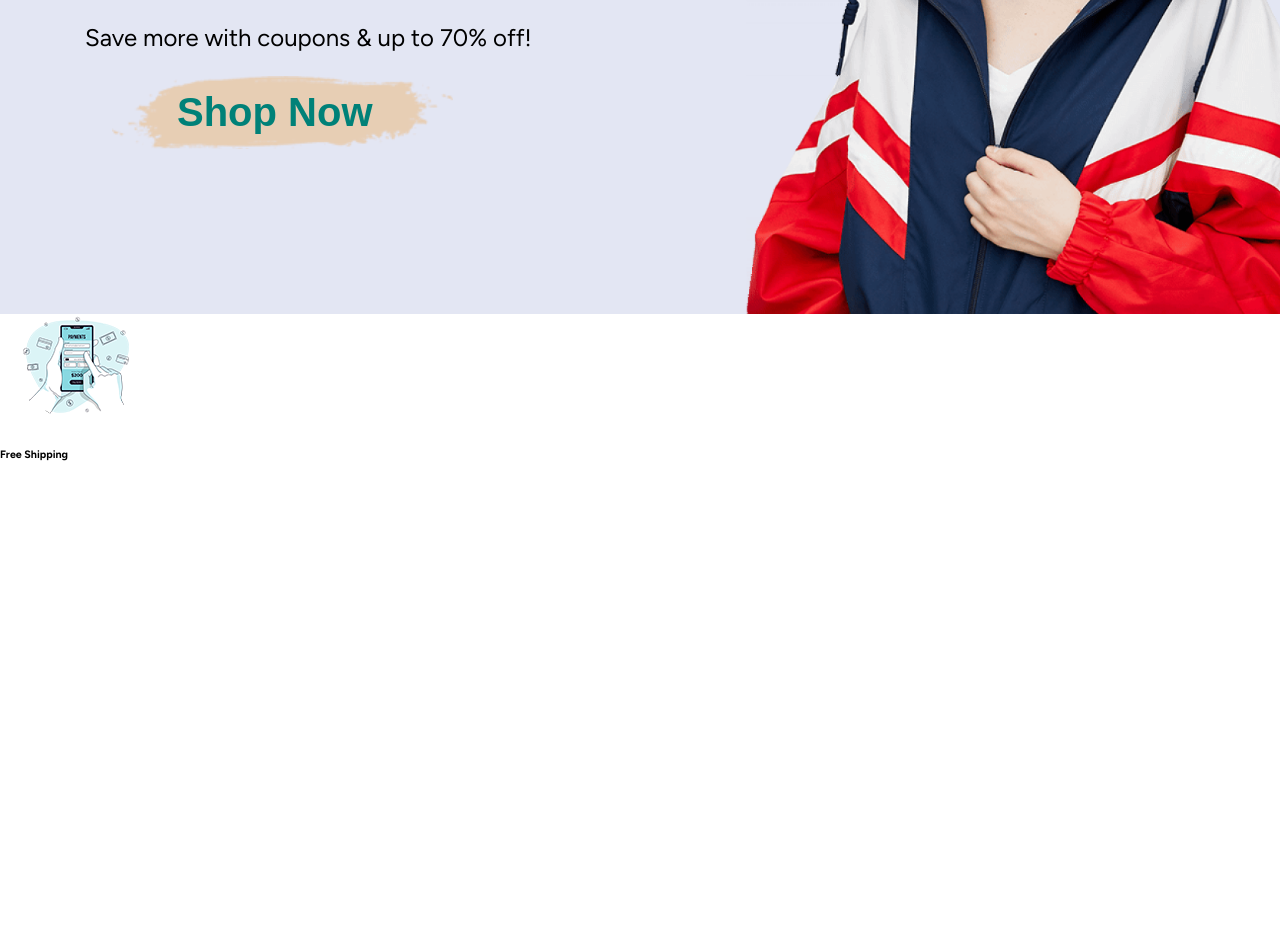
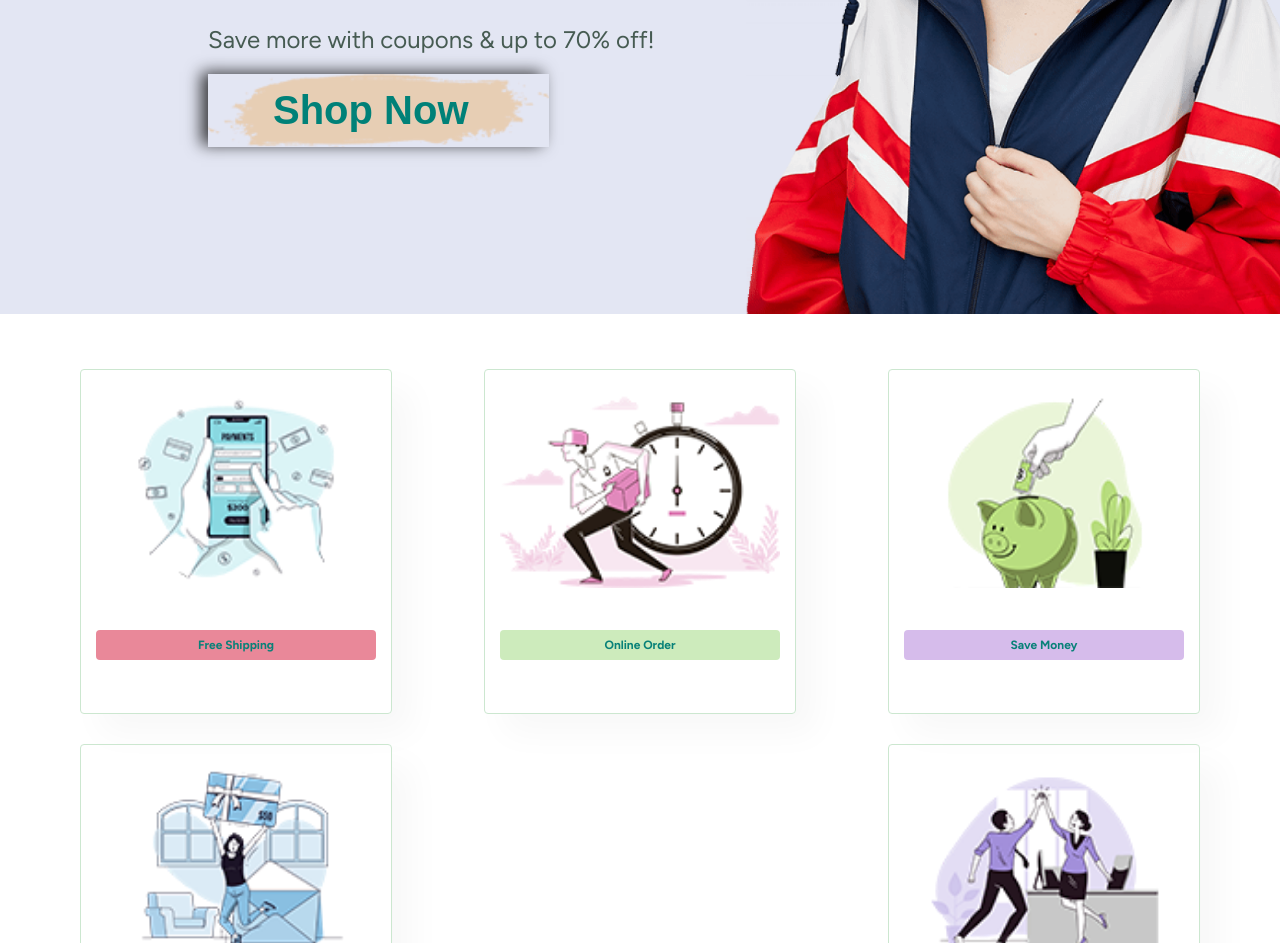
Before and after one commit to CodingWithConker/eCommerce-two, a plain HTML site: page index.html in a window 1280 px wide. Shown: the part 497-1440 px from the top of the page. Before the commit the page ends 983 px from the top, so only its background shows below. Drawn offline with Linux system fonts and the light colour scheme.

Commit message:
Added Cards

```diff
--- a/index.html
+++ b/index.html
@@ -41,10 +41,26 @@
         <button id="shop">Shop Now</button>
     </section>
 
-    <section id="feature">
+    <section id="feature" class="section-p1">
         <div class="fe-box">
             <img src="./images/img/features/f1.png" alt="">
             <h6>Free Shipping</h6>
+        </div>
+        <div class="fe-box">
+            <img src="./images/img/features/f2.png" alt="">
+            <h6>Online Order</h6>
+        </div>
+        <div class="fe-box">
+            <img src="./images/img/features/f3.png" alt="">
+            <h6>Save Money</h6>
+        </div>
+        <div class="fe-box">
+            <img src="./images/img/features/f4.png" alt="">
+            <h6>Promotions</h6>
+        </div>
+        <div class="fe-box">
+            <img src="./images/img/features/f5.png" alt="">
+            <h6>24/7 Support</h6>
         </div>
     </section>
 
--- a/style.css
+++ b/style.css
@@ -4,6 +4,24 @@ body {
   padding: 0;
   font-family: "Figtree";
   font-size: 16px;
+}
+
+h6 {
+  font-weight: 700;
+  font-size: 12px;
+}
+
+p {
+  font-size: 16px;
+  color: #465b52;
+  margin: 15px 0 20px 0;
+}
+
+.section-p1 {
+  padding: 40px 80px;
+}
+.section-m1 {
+  padding: 40px 80px;
 }
 
 /* Header Start */
@@ -88,34 +106,92 @@ body {
   font-size: 15px;
 }
 
+#feature {
+  display: flex;
+  align-items: center;
+  justify-content: space-between;
+  flex-wrap: wrap;
+}
+
+#feature .fe-box {
+  width: 280px;
+  text-align: center;
+  padding: 25px 15px;
+  box-shadow: 20px 20px 34px rgba(0, 0, 0, 0.03);
+  border: 1px solid #cce7d0;
+  border-radius: 4px;
+  margin: 15px 0;
+}
+
+#feature .fe-box:hover {
+  box-shadow: -10px 10px 54px rgba(70, 62, 221, 0.3);
+  z-index: 1000;
+  cursor: pointer;
+}
+
+#feature .fe-box img {
+  width: 100%;
+  margin-bottom: 10px;
+}
+
+#feature .fe-box h6 {
+  padding: 9px 8px;
+  line-height: 1;
+  border-radius: 4px;
+  color: #088178;
+  background-color: #e98899;
+}
+
+#feature .fe-box:nth-child(2) h6 {
+  background-color: #cdebbc;
+}
+#feature .fe-box:nth-child(3) h6 {
+  background-color: #d6bceb;
+}
+#feature .fe-box:nth-child(4) h6 {
+  background-color: #bcd9eb;
+}
+#feature .fe-box:nth-child(5) h6 {
+  background-color: #dfbceb;
+}
+#feature .fe-box:nth-child(6) h6 {
+  background-color: #ebbcbc;
+}
+
 /* Hero Section Text Adjustment */
 .heroH1 {
   font-size: 5rem;
   padding: 0 !important;
   margin-top: -25px;
+  margin-left: 10%;
 }
 .heroH2 {
   font-size: 3.75rem;
   padding: 0 !important;
   margin-top: -25px;
+  margin-left: 10%;
 }
 .heroH4 {
   font-size: 2rem;
   padding: 0 !important;
   margin-top: -25px;
   text-align: center;
-  margin-left: 12px;
+  margin-left: 10%;
 }
 .heroP {
   font-size: 1.5rem;
   padding: 0 !important;
   margin-top: -25px;
-  margin-left: 5px;
+  margin-left: 10%;
 }
 #shop {
   margin-left: 2.5%;
   font-size: 2.5rem !important;
   padding: 4px;
+  margin-left: 10%;
+  box-shadow: -7px -2px 15px 0px rgba(0, 0, 0, 0.75);
+  -webkit-box-shadow: -7px -2px 15px 0px rgba(0, 0, 0, 0.75);
+  -moz-box-shadow: -7px -2px 15px 0px rgba(0, 0, 0, 0.75);
 }
 #shop:hover {
   color: rgb(0, 0, 0);
@@ -123,3 +199,5 @@ body {
 }
 
 /* Hero Section Text Adjustment End */
+
+/* Shop Page */
```
